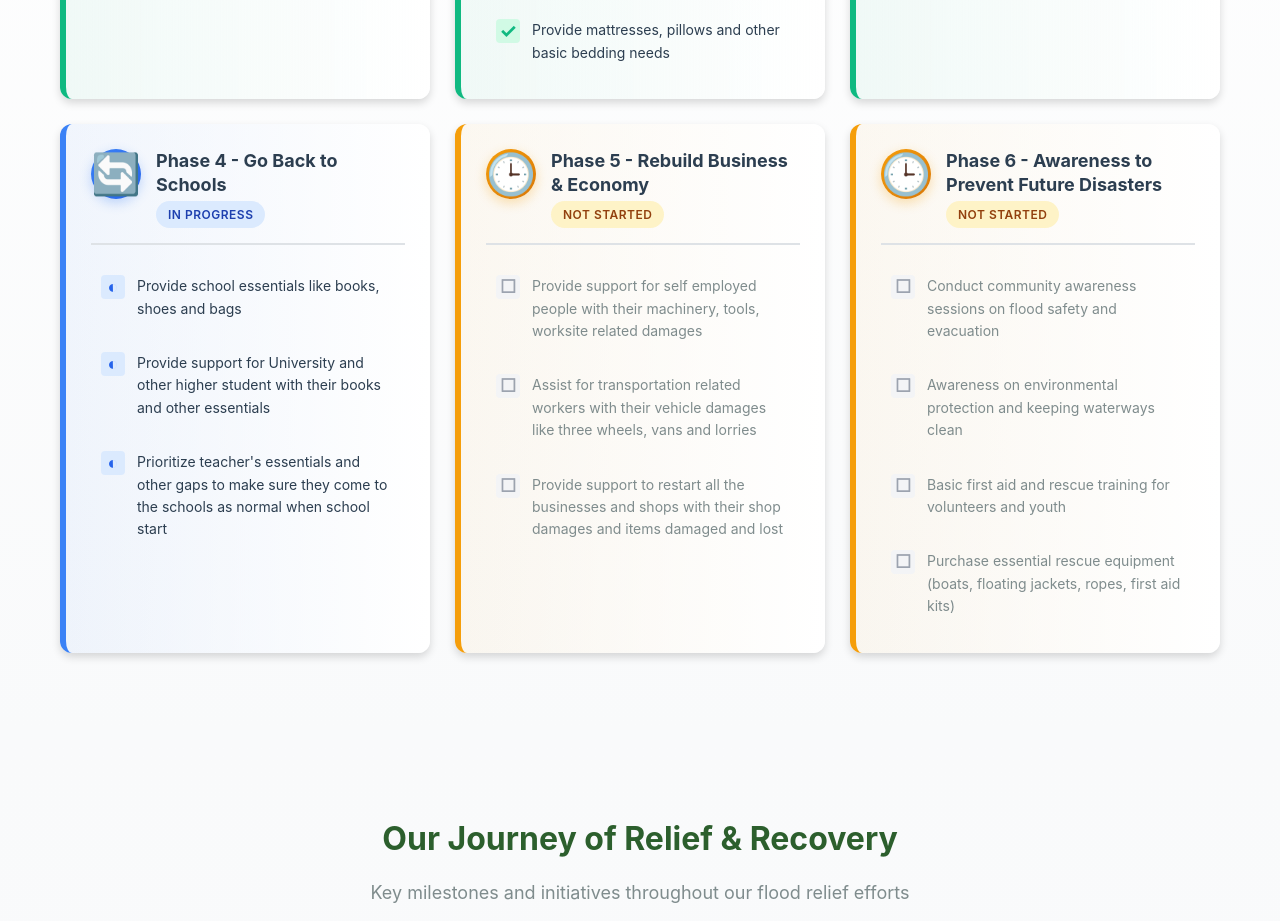
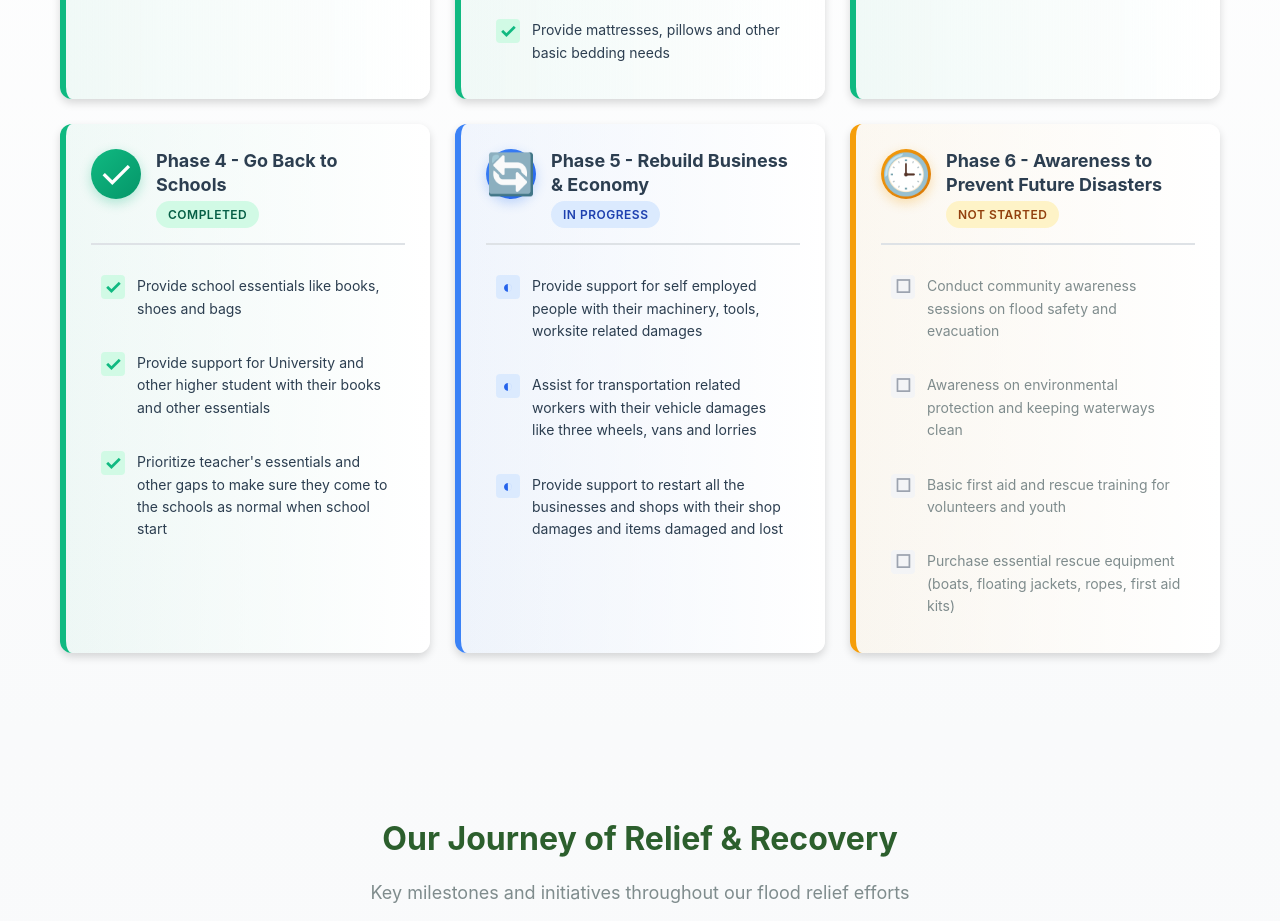
Before and after one commit to riswanm/FloodDonation, a plain HTML site: page flood2025/index.html in a window 1280 px wide. Shown: the part 1872-2793 px from the top of the page. Drawn offline with Linux system fonts and the light colour scheme; no server answers.

Commit message:
feat: Update phase statuses to reflect completion and progress in relief efforts

```diff
--- a/flood2025/index.html
+++ b/flood2025/index.html
@@ -142,50 +142,50 @@
                 </div>
 
                 <!-- Phase 4 -->
+                <div class="phase-card completed">
+                    <div class="phase-header">
+                        <div class="phase-icon">✓</div>
+                        <div class="phase-info">
+                            <h3 class="phase-title">Phase 4 - Go Back to Schools</h3>
+                            <span class="phase-status">Completed</span>
+                        </div>
+                    </div>
+                    <div class="phase-content">
+                        <div class="phase-item completed">
+                            <span class="item-checkbox">✓</span>
+                            <span class="item-text">Provide school essentials like books, shoes and bags</span>
+                        </div>
+                        <div class="phase-item completed">
+                            <span class="item-checkbox">✓</span>
+                            <span class="item-text">Provide support for University and other higher student with their books and other essentials</span>
+                        </div>
+                        <div class="phase-item completed">
+                            <span class="item-checkbox">✓</span>
+                            <span class="item-text">Prioritize teacher's essentials and other gaps to make sure they come to the schools as normal when school start</span>
+                        </div>
+                    </div>
+                </div>
+
+                <!-- Phase 5 -->
                 <div class="phase-card in-progress">
                     <div class="phase-header">
                         <div class="phase-icon">🔄</div>
                         <div class="phase-info">
-                            <h3 class="phase-title">Phase 4 - Go Back to Schools</h3>
+                            <h3 class="phase-title">Phase 5 - Rebuild Business & Economy</h3>
                             <span class="phase-status">In Progress</span>
                         </div>
                     </div>
                     <div class="phase-content">
                         <div class="phase-item in-progress">
                             <span class="item-checkbox">◐</span>
-                            <span class="item-text">Provide school essentials like books, shoes and bags</span>
+                            <span class="item-text">Provide support for self employed people with their machinery, tools, worksite related damages</span>
                         </div>
                         <div class="phase-item in-progress">
                             <span class="item-checkbox">◐</span>
-                            <span class="item-text">Provide support for University and other higher student with their books and other essentials</span>
+                            <span class="item-text">Assist for transportation related workers with their vehicle damages like three wheels, vans and lorries</span>
                         </div>
                         <div class="phase-item in-progress">
                             <span class="item-checkbox">◐</span>
-                            <span class="item-text">Prioritize teacher's essentials and other gaps to make sure they come to the schools as normal when school start</span>
-                        </div>
-                    </div>
-                </div>
-
-                <!-- Phase 5 -->
-                <div class="phase-card not-started">
-                    <div class="phase-header">
-                        <div class="phase-icon">🕒</div>
-                        <div class="phase-info">
-                            <h3 class="phase-title">Phase 5 - Rebuild Business & Economy</h3>
-                            <span class="phase-status">Not Started</span>
-                        </div>
-                    </div>
-                    <div class="phase-content">
-                        <div class="phase-item not-started">
-                            <span class="item-checkbox">☐</span>
-                            <span class="item-text">Provide support for self employed people with their machinery, tools, worksite related damages</span>
-                        </div>
-                        <div class="phase-item not-started">
-                            <span class="item-checkbox">☐</span>
-                            <span class="item-text">Assist for transportation related workers with their vehicle damages like three wheels, vans and lorries</span>
-                        </div>
-                        <div class="phase-item not-started">
-                            <span class="item-checkbox">☐</span>
                             <span class="item-text">Provide support to restart all the businesses and shops with their shop damages and items damaged and lost</span>
                         </div>
                     </div>
```
